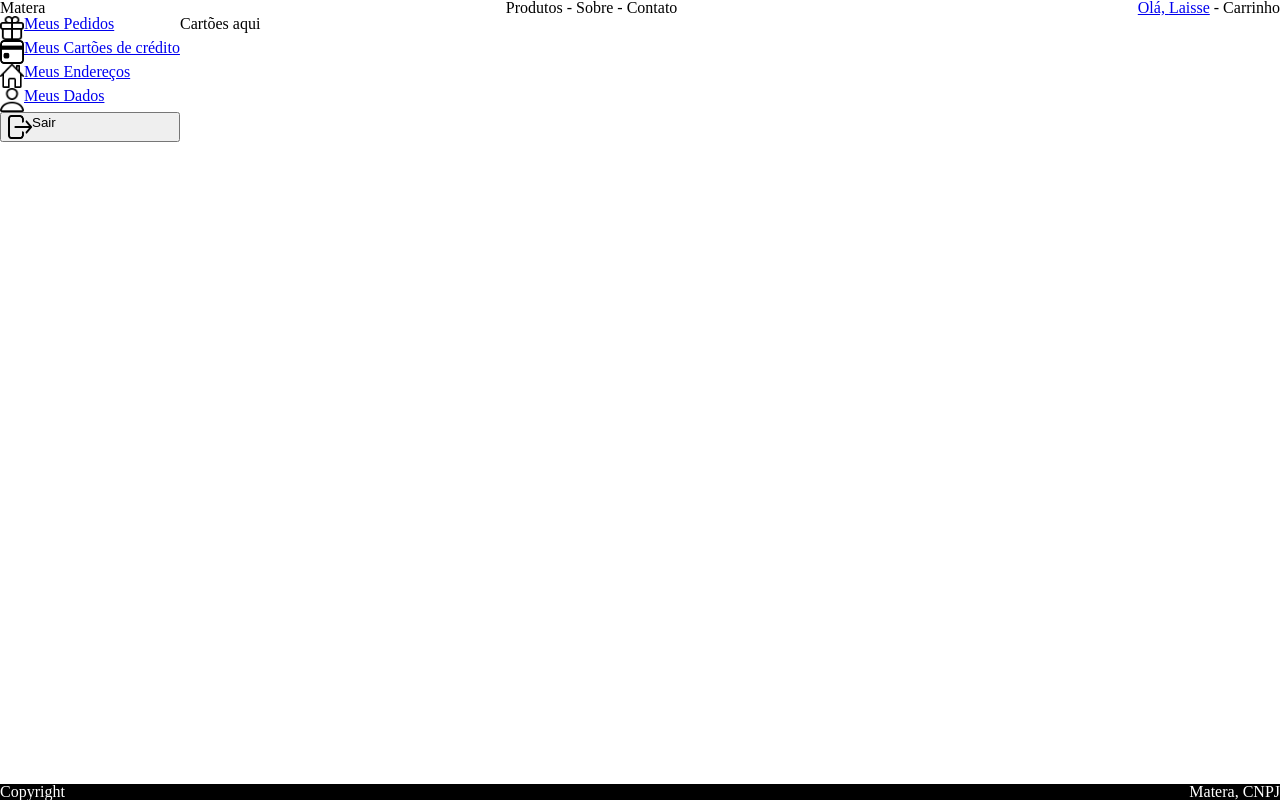
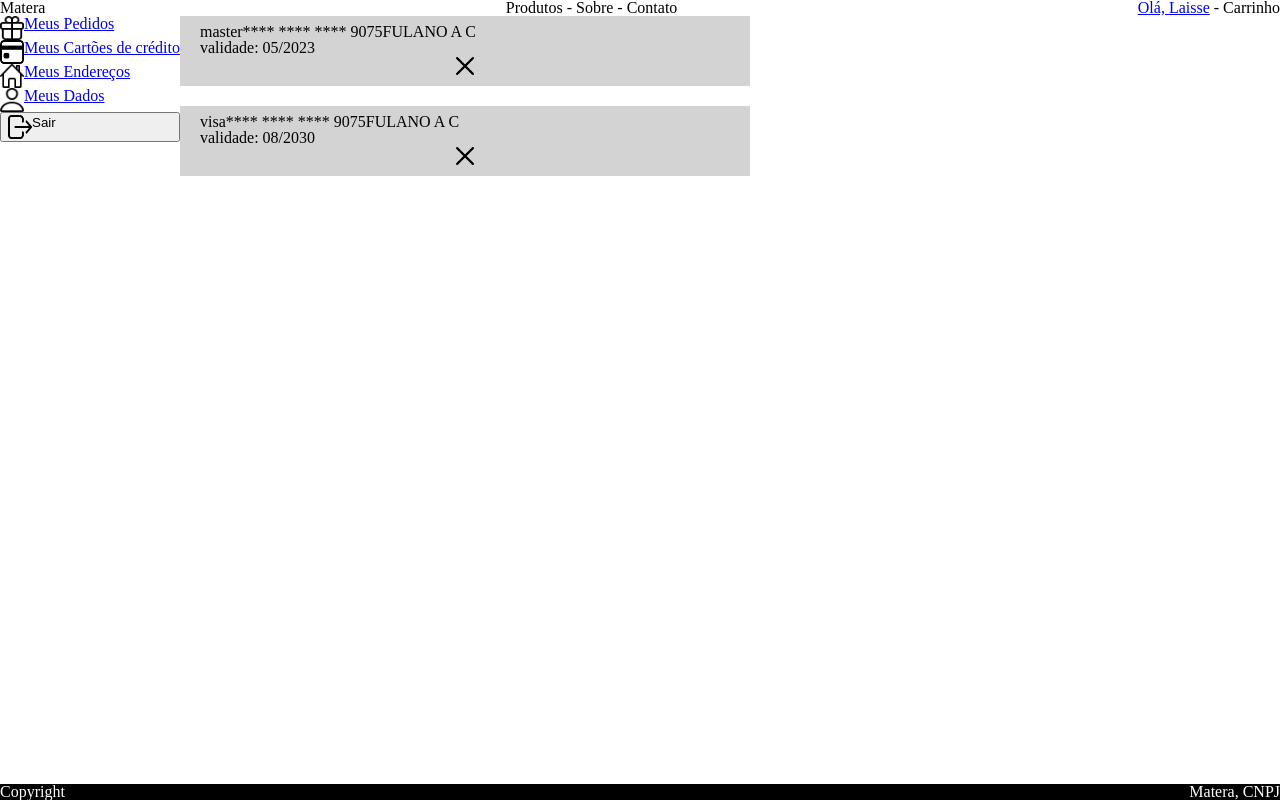
Before and after one commit to lcfernandez/driven-projeto15-matera-front, a React (Create React App) app: page /conta/cartoes in a window 1280 px wide. Built offline with nearby package versions, Linux system fonts and the light colour scheme.

Commit message:
feat add list of saved cards

```diff
--- a/src/pages/CardsPage.js
+++ b/src/pages/CardsPage.js
@@ -1,16 +1,92 @@
+import styled from "styled-components";
 import { AccountContainer } from "../assets/styles/AccountStyle";
 import { AccountMenu } from "../components/AccountMenu";
+import { useContext } from "react";
+import TokenContext from "../contexts/TokenContext";
+import close from "../assets/images/close-outline.png";
+
+const cards = [
+    {
+        _id: "87",
+        name: "FULANO A C",
+        number: "**** **** **** 9075",
+        expiration: "05/2023",
+        code: "818",
+        company: "master"
+    },
+    {
+        _id: "ji",
+        name: "FULANO A C",
+        number: "**** **** **** 9075",
+        expiration: "08/2030",
+        code: "458",
+        company: "visa"
+    }
+];
 
 const CardsPage = () => {
+    //const [token] = useContext(TokenContext);
+
+    const deleteCard = () => {};
+
+    const ListofCards = (card) => {
+        const { name, number, expiration, company } = card;
+        return (
+            <ListItem>
+                {company}
+                {number}
+                {name}
+                <p>validade: {expiration}</p>
+                <button>
+                    <img
+                        onClick={deleteCard}
+                        alt="ícone de deletar"
+                        src={close}
+                    />
+                </button>
+            </ListItem>
+        );
+    };
 
     return (
         <AccountContainer>
             <AccountMenu />
-            <div className="main-conteudo">
-               Cartões aqui
-            </div>
+            <CardsContainer>
+                <CardsList>
+                    {cards.map(c => <ListofCards
+                        key={c._id}
+                        {...c}
+                    />)}
+                </CardsList>
+                <p></p>
+                <form></form>
+            </CardsContainer>
         </AccountContainer>
     );
 };
 
+const CardsContainer = styled.div`
+`;
+
+const CardsList = styled.ul``;
+
+const ListItem = styled.li`
+    display: flex;
+    flex-direction: column;
+    justify-content: center;
+    width: 570px;
+    height: 70px;
+    background-color: lightgray;
+    padding: 15px 20px;
+    margin-bottom: 20px;
+    button {
+        border: none;
+        background-color: transparent;
+    }
+    img {
+        width: 18px;
+        height: 18px;
+    }
+`;
+
 export default CardsPage;
```
Also changed, not shown: src/assets/images/close-outline.png (added).
